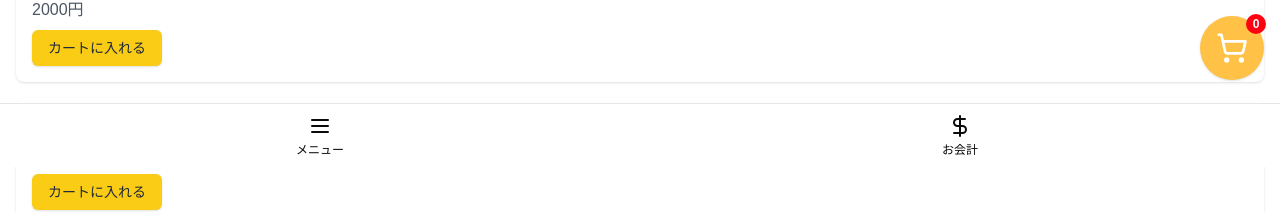
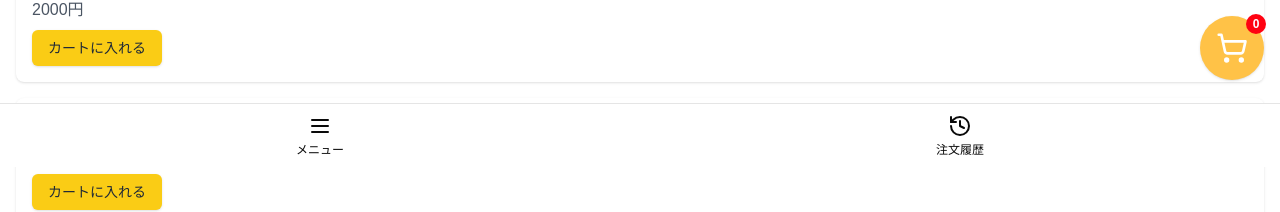
Before and after one commit to a-company-jp/gaishi-hackathon-app, a Next.js app in the folder webapp/: page /order in a window 1280 px wide. Shown: the part 633-845 px from the top of the page. Built offline with nearby package versions, Linux system fonts and the light colour scheme; no server answers.

Commit message:
:sparkles: 注文履歴ボタン

```diff
--- a/webapp/src/features/menu/MenuFooter.tsx
+++ b/webapp/src/features/menu/MenuFooter.tsx
@@ -1,5 +1,5 @@
 import React from "react";
-import { DollarSign, Menu } from "lucide-react";
+import { History, Menu } from "lucide-react";
 
 function MenuFooter() {
   return (
@@ -13,8 +13,8 @@ function MenuFooter() {
         </button>
         <button className="items-center">
           <div className="flex flex-col items-center">
-            <DollarSign className="h-6 w-6" />
-            <span className="text-xs mt-1">お会計</span>
+            <History className="h-6 w-6" />
+            <span className="text-xs mt-1">注文履歴</span>
           </div>
         </button>
       </div>
```
